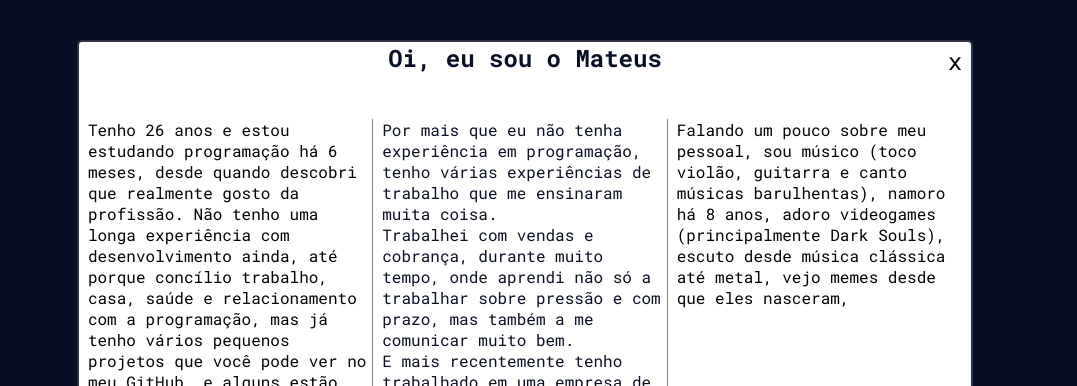
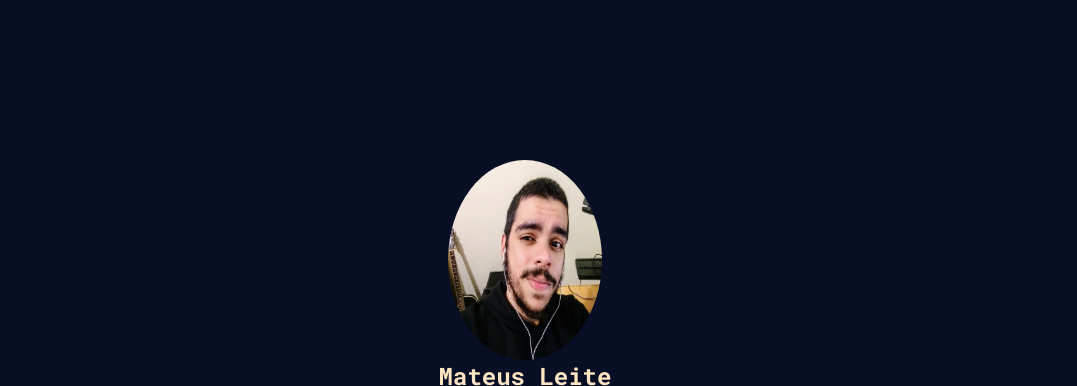
Before and after one commit to mateuslcsilva/porftolio, a plain HTML site: page index.html in a window 1280 px wide. Shown: the top 386 px of the page, without its empty margins (115-1192 px from the left). Drawn offline with Linux system fonts and the light colour scheme.

Commit message:
att sobre mim e conhecimentos

```diff
--- a/index.html
+++ b/index.html
@@ -43,7 +43,7 @@
     </footer>
 </body>
 
-<div class='floaterDiv firstSection floaterDivActive'>
+<div class='floaterDiv firstSection'>
     <button class='floaterDivCloseButton' onclick="closeFloaterDiv()">x</button>
     <h2 class="aboutMeTitle">Oi, eu sou o Mateus</h2>
 
```
